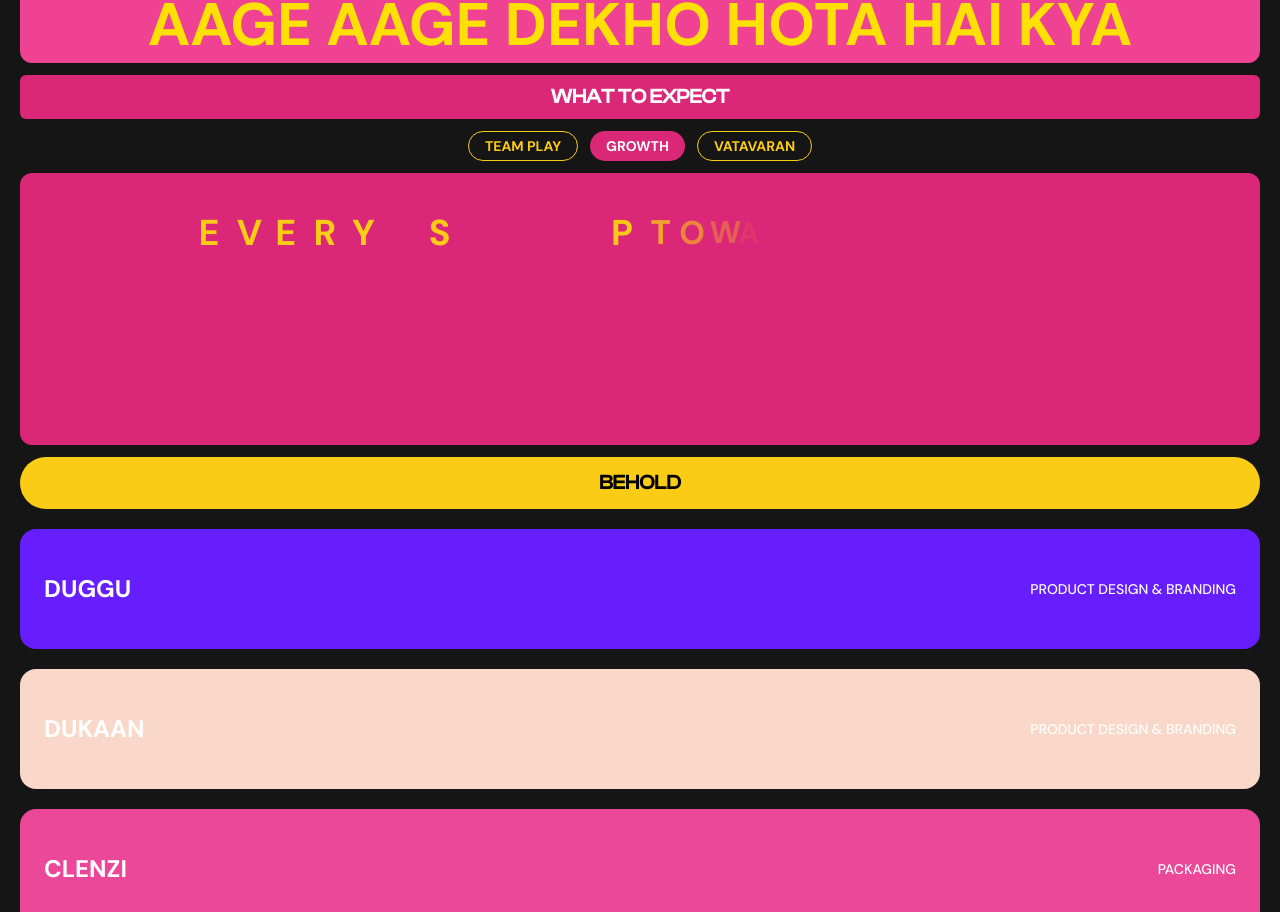
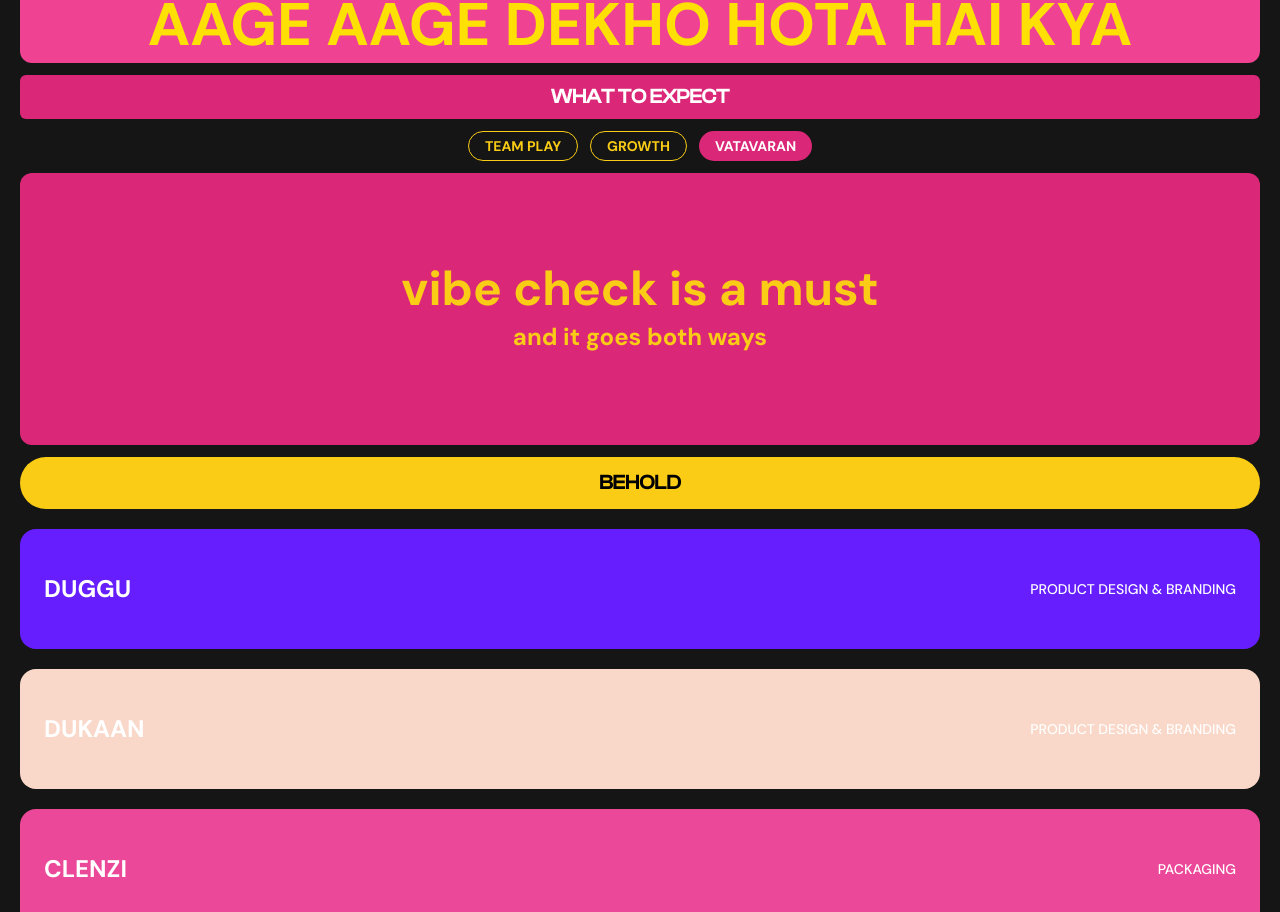
Before and after one commit to Prerit2002/Kaiko-website, a React (Create React App) app: page /duggu in a window 1280 px wide. Shown: the part 2046-2958 px from the top of the page. Built offline with nearby package versions, Linux system fonts and the light colour scheme.

Commit message:
reducing time

```diff
--- a/src/components/HeroSection.jsx
+++ b/src/components/HeroSection.jsx
@@ -60,7 +60,7 @@
         const nextIndex = (currentIndex + 1) % tabs.length;
         return tabs[nextIndex];
       });
-    }, 5000); // Change every 5 seconds
+    }, 2200); // Change every 5 seconds
 
     return () => clearInterval(interval);
   }, []);
```
